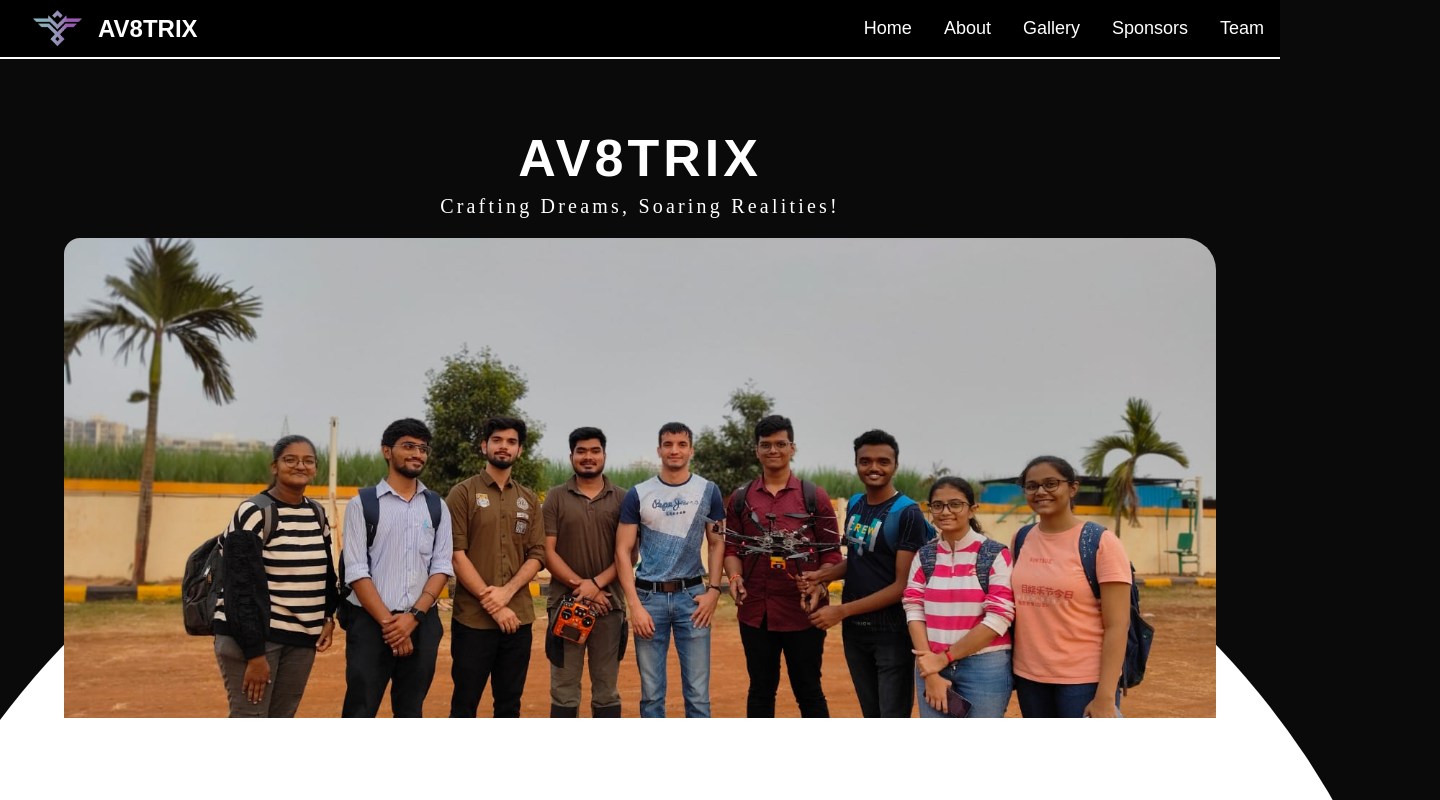
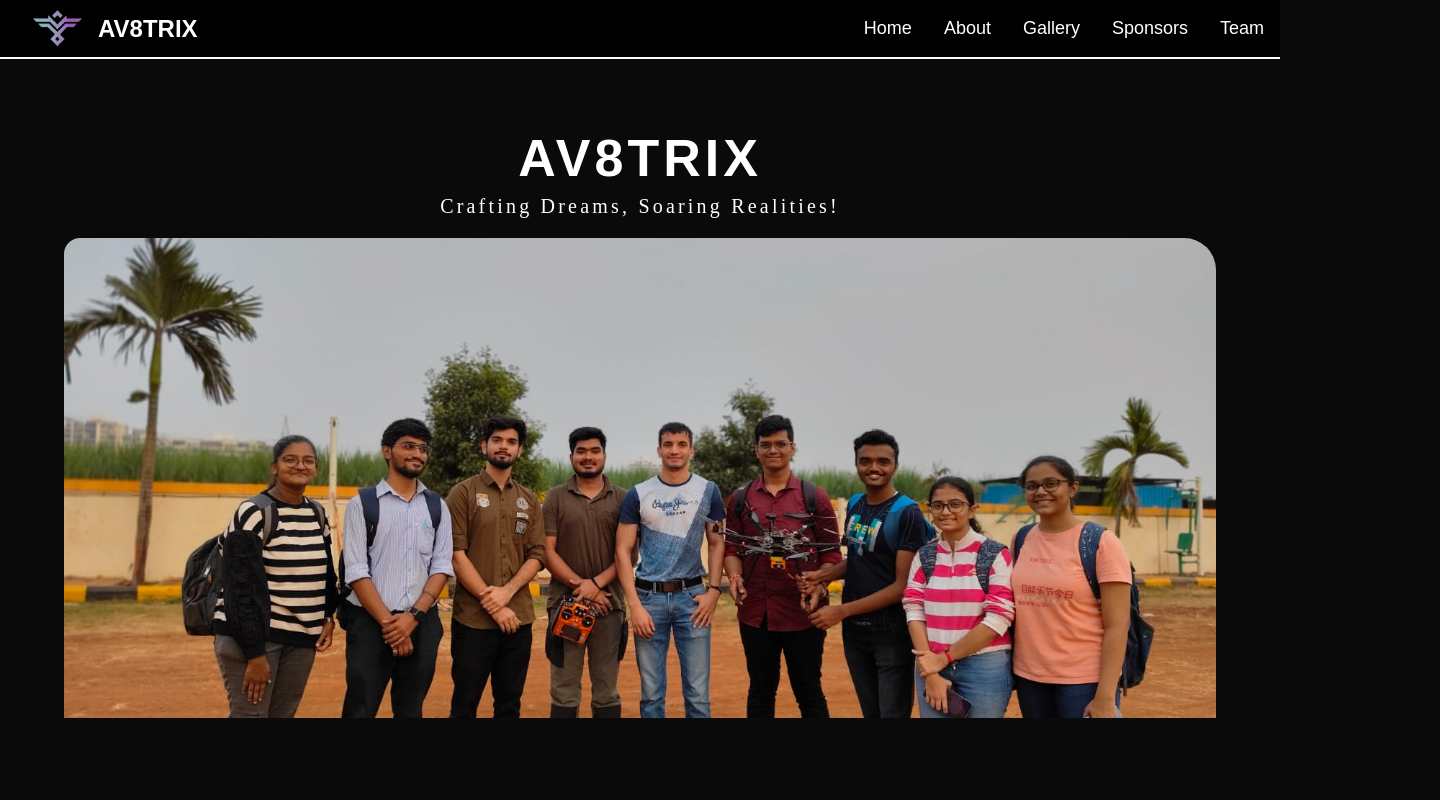
Before and after one commit to PCCOER-x-Student-Clubs/Av8trix, a React (Create React App) app: page / in a window 1280 px wide. Shown: the top 800 px of the page, 1440 px wide, since content can reach past the window. Built offline with nearby package versions, Linux system fonts and the light colour scheme; a web font is replaced by a local one.

Commit message:
Update home.jsx

```diff
--- a/src/components/Home/home.jsx
+++ b/src/components/Home/home.jsx
@@ -7,7 +7,7 @@ function home() {
       <h1>AV8TRIX</h1>
       <p>Crafting Dreams, Soaring Realities!</p>
       <img src="/team.jpg" alt="" />
-      <div className="circle-1"></div>
+{/*       <div className="circle-1"></div> */}
     </div>
   );
 }
```
